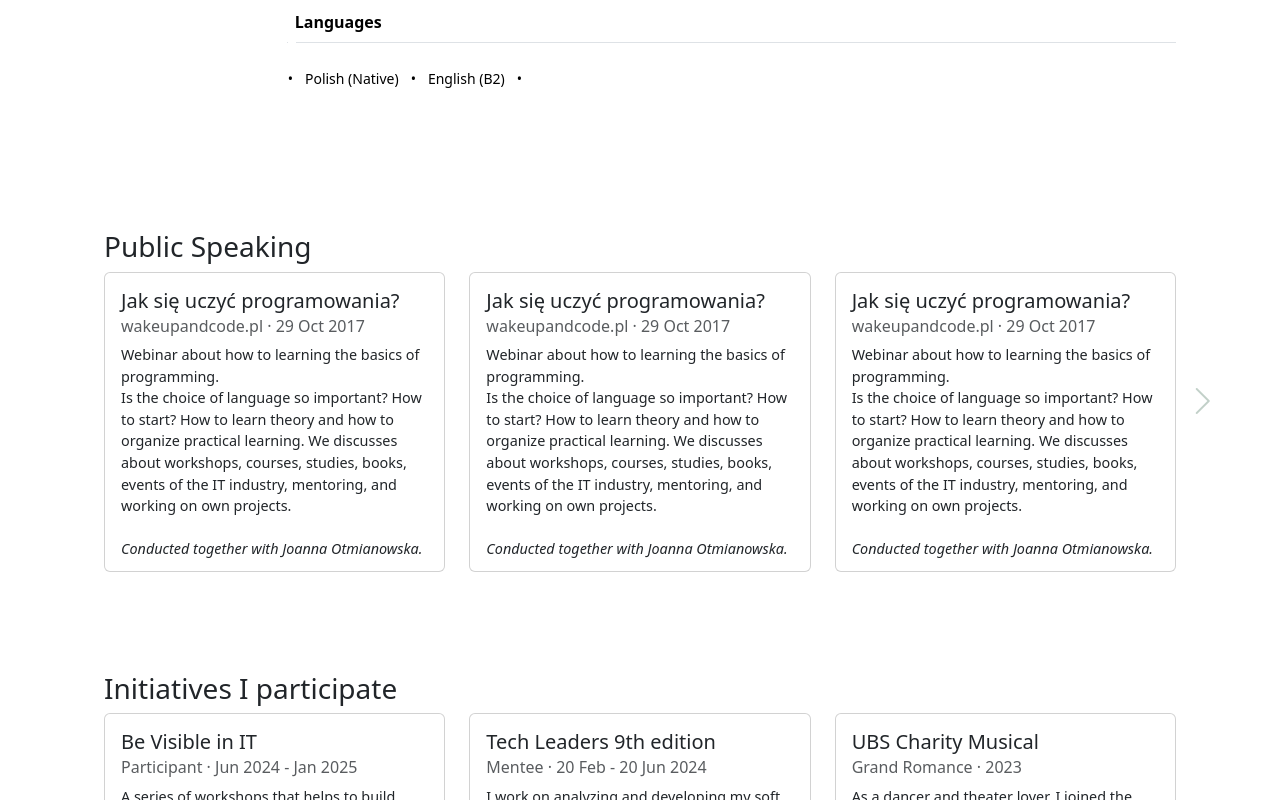
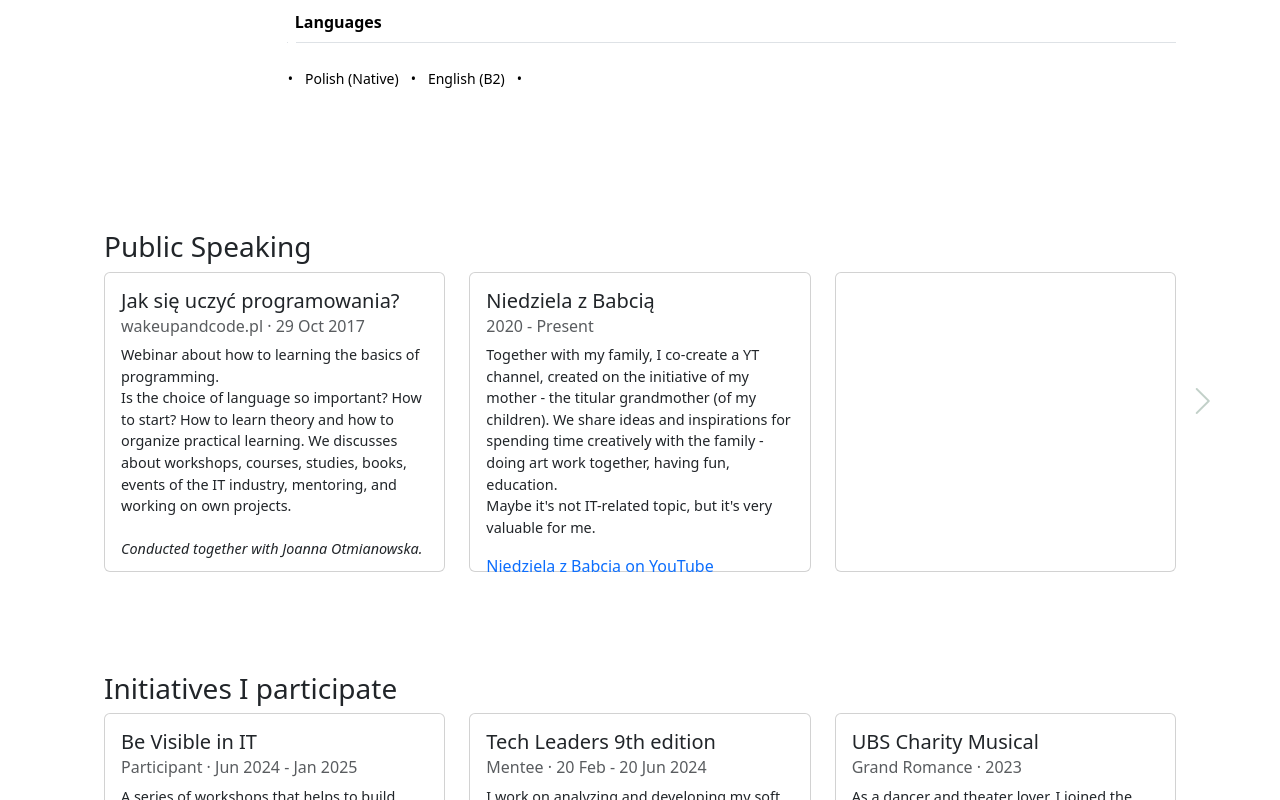
Before and after one commit to joannahulek/joannahulek.github.io, a React (Create React App) app: page / in a window 1280 px wide. Both pictures are taken after a click on the button "Previous". Shown: the part 3972-4772 px from the top of the page. Built offline with nearby package versions, Linux system fonts and the light colour scheme; the HTML template or start-up script is replaced by a standard one.

Commit message:
projects list updated

```diff
--- a/src/components/content/PublicSpeaking.tsx
+++ b/src/components/content/PublicSpeaking.tsx
@@ -39,27 +39,19 @@ const projects: PortfolioItem[]=[
         link: <></>
     },
     {
-        title: "Jak się uczyć programowania?",
-        time: "wakeupandcode.pl · 29 Oct 2017",
-        description: <>Webinar about how to learning the basics of programming.
-            <br></br>Is the choice of language so important? How to start? How to learn theory and how to
-            organize practical
-            learning. We discusses about workshops, courses, studies, books, events of the IT industry,
-            mentoring, and working on own projects.
-            <br></br>
-            <br></br><i>Conducted together with Joanna Otmianowska.</i></>,
-        link: <></>
+        title: "Niedziela z Babcią",
+        time: "2020 - Present",
+        description: <>Together with my family, I co-create a YT channel, created on the initiative of my mother - the
+            titular grandmother (of my children). We share ideas and inspirations for spending time creatively with the
+            family - doing art work together, having fun, education.
+            <br></br>Maybe it's not IT-related topic, but it's very valuable for me.</>,
+        link: <a href="https://www.youtube.com/c/NiedzielazBabcia"
+                 target="_blank" className="card-link">Niedziela z Babcią on YouTube</a>
     },
     {
-        title: "Jak się uczyć programowania?",
-        time: "wakeupandcode.pl · 29 Oct 2017",
-        description: <>Webinar about how to learning the basics of programming.
-            <br></br>Is the choice of language so important? How to start? How to learn theory and how to
-            organize practical
-            learning. We discusses about workshops, courses, studies, books, events of the IT industry,
-            mentoring, and working on own projects.
-            <br></br>
-            <br></br><i>Conducted together with Joanna Otmianowska.</i></>,
+        title: "",
+        time: "",
+        description: <></>,
         link: <></>
     }
 ]
```
